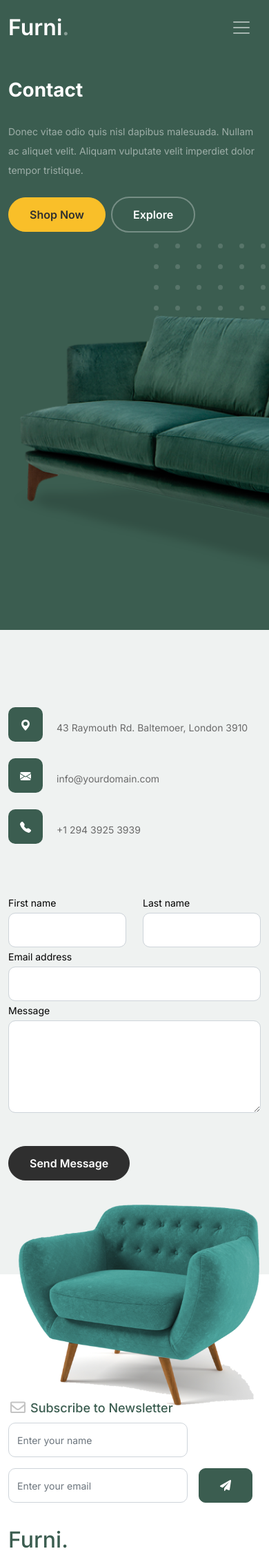
After one commit to SamsungOne1/django-templates, a Django app: page /contact in a window 390 px wide; the page is wider, and only the part inside the window is pictured. The commit adds this page. Shown: the top 2248 px of that part at 69% size. Run offline with Django 4.2, Linux system fonts and the light colour scheme; some libraries are stand-ins or nearby versions.

Commit message:
contact page

```diff
--- /dev/null
+++ b/myapp/templates/contact.html
@@ -0,0 +1,122 @@
+{% extends 'layout.html' %}
+{% load static %}
+
+{% block body %}
+
+		<!-- Start Hero Section -->
+			<div class="hero">
+				<div class="container">
+					<div class="row justify-content-between">
+						<div class="col-lg-5">
+							<div class="intro-excerpt">
+								<h1>Contact</h1>
+								<p class="mb-4">Donec vitae odio quis nisl dapibus malesuada. Nullam ac aliquet velit. Aliquam vulputate velit imperdiet dolor tempor tristique.</p>
+								<p><a href="" class="btn btn-secondary me-2">Shop Now</a><a href="#" class="btn btn-white-outline">Explore</a></p>
+							</div>
+						</div>
+						<div class="col-lg-7">
+							<div class="hero-img-wrap">
+								<img src="{% static 'images/couch.png' %}" class="img-fluid">
+							</div>
+						</div>
+					</div>
+				</div>
+			</div>
+		<!-- End Hero Section -->
+
+
+		<!-- Start Contact Form -->
+		<div class="untree_co-section">
+      <div class="container">
+
+        <div class="block">
+          <div class="row justify-content-center">
+
+
+            <div class="col-md-8 col-lg-8 pb-4">
+
+
+              <div class="row mb-5">
+                <div class="col-lg-4">
+                  <div  class="service no-shadow align-items-center link horizontal d-flex active" data-aos="fade-left" data-aos-delay="0">
+                    <div class="service-icon color-1 mb-4">
+                      <svg xmlns="http://www.w3.org/2000/svg" width="16" height="16" fill="currentColor" class="bi bi-geo-alt-fill" viewBox="0 0 16 16">
+                        <path d="M8 16s6-5.686 6-10A6 6 0 0 0 2 6c0 4.314 6 10 6 10zm0-7a3 3 0 1 1 0-6 3 3 0 0 1 0 6z"/>
+                      </svg>
+                    </div> <!-- /.icon -->
+                    <div class="service-contents">
+                      <p>43 Raymouth Rd. Baltemoer, London 3910</p>
+                    </div> <!-- /.service-contents-->
+                  </div> <!-- /.service -->
+                </div>
+
+                <div class="col-lg-4">
+                  <div  class="service no-shadow align-items-center link horizontal d-flex active" data-aos="fade-left" data-aos-delay="0">
+                    <div class="service-icon color-1 mb-4">
+                      <svg xmlns="http://www.w3.org/2000/svg" width="16" height="16" fill="currentColor" class="bi bi-envelope-fill" viewBox="0 0 16 16">
+                        <path d="M.05 3.555A2 2 0 0 1 2 2h12a2 2 0 0 1 1.95 1.555L8 8.414.05 3.555zM0 4.697v7.104l5.803-3.558L0 4.697zM6.761 8.83l-6.57 4.027A2 2 0 0 0 2 14h12a2 2 0 0 0 1.808-1.144l-6.57-4.027L8 9.586l-1.239-.757zm3.436-.586L16 11.801V4.697l-5.803 3.546z"/>
+                      </svg>
+                    </div> <!-- /.icon -->
+                    <div class="service-contents">
+                      <p>info@yourdomain.com</p>
+                    </div> <!-- /.service-contents-->
+                  </div> <!-- /.service -->
+                </div>
+
+                <div class="col-lg-4">
+                  <div  class="service no-shadow align-items-center link horizontal d-flex active" data-aos="fade-left" data-aos-delay="0">
+                    <div class="service-icon color-1 mb-4">
+                      <svg xmlns="http://www.w3.org/2000/svg" width="16" height="16" fill="currentColor" class="bi bi-telephone-fill" viewBox="0 0 16 16">
+                        <path fill-rule="evenodd" d="M1.885.511a1.745 1.745 0 0 1 2.61.163L6.29 2.98c.329.423.445.974.315 1.494l-.547 2.19a.678.678 0 0 0 .178.643l2.457 2.457a.678.678 0 0 0 .644.178l2.189-.547a1.745 1.745 0 0 1 1.494.315l2.306 1.794c.829.645.905 1.87.163 2.611l-1.034 1.034c-.74.74-1.846 1.065-2.877.702a18.634 18.634 0 0 1-7.01-4.42 18.634 18.634 0 0 1-4.42-7.009c-.362-1.03-.037-2.137.703-2.877L1.885.511z"/>
+                      </svg>
+                    </div> <!-- /.icon -->
+                    <div class="service-contents">
+                      <p>+1 294 3925 3939</p>
+                    </div> <!-- /.service-contents-->
+                  </div> <!-- /.service -->
+                </div>
+              </div>
+
+              <form>
+                <div class="row">
+                  <div class="col-6">
+                    <div class="form-group">
+                      <label class="text-black" for="fname">First name</label>
+                      <input type="text" class="form-control" id="fname">
+                    </div>
+                  </div>
+                  <div class="col-6">
+                    <div class="form-group">
+                      <label class="text-black" for="lname">Last name</label>
+                      <input type="text" class="form-control" id="lname">
+                    </div>
+                  </div>
+                </div>
+                <div class="form-group">
+                  <label class="text-black" for="email">Email address</label>
+                  <input type="email" class="form-control" id="email">
+                </div>
+
+                <div class="form-group mb-5">
+                  <label class="text-black" for="message">Message</label>
+                  <textarea name="" class="form-control" id="message" cols="30" rows="5"></textarea>
+                </div>
+
+                <button type="submit" class="btn btn-primary-hover-outline">Send Message</button>
+              </form>
+
+            </div>
+
+          </div>
+
+        </div>
+
+      </div>
+
+
+    </div>
+  </div>
+
+  <!-- End Contact Form -->
+
+{% endblock %}
--- a/myapp/templates/layout.html
+++ b/myapp/templates/layout.html
@@ -46,7 +46,7 @@
 						<li><a class="nav-link" href="{% url 'myapp:about' %}">About us</a></li>
 						<li><a class="nav-link" href="services.html">Services</a></li>
 						<li><a class="nav-link" href="blog.html">Blog</a></li>
-						<li><a class="nav-link" href="contact.html">Contact us</a></li>
+						<li><a class="nav-link" href="{% url 'myapp:contact' %}">Contact us</a></li>
 					</ul>
 
 					<ul class="custom-navbar-cta navbar-nav mb-2 mb-md-0 ms-5">
--- a/myapp/urls.py
+++ b/myapp/urls.py
@@ -4,5 +4,6 @@ from  . import views
 app_name = 'myapp'
 urlpatterns = [
     path("", views.home, name='home'),
-    path("about", views.about, name='about')
+    path("about", views.about, name='about'),
+    path("contact", views.contact, name='contact')
 ]
--- a/myapp/views.py
+++ b/myapp/views.py
@@ -6,3 +6,6 @@ def home(request):
 
 def about(request):
     return render(request, 'about.html')
+
+def contact(request):
+    return render(request, 'contact.html')
```
